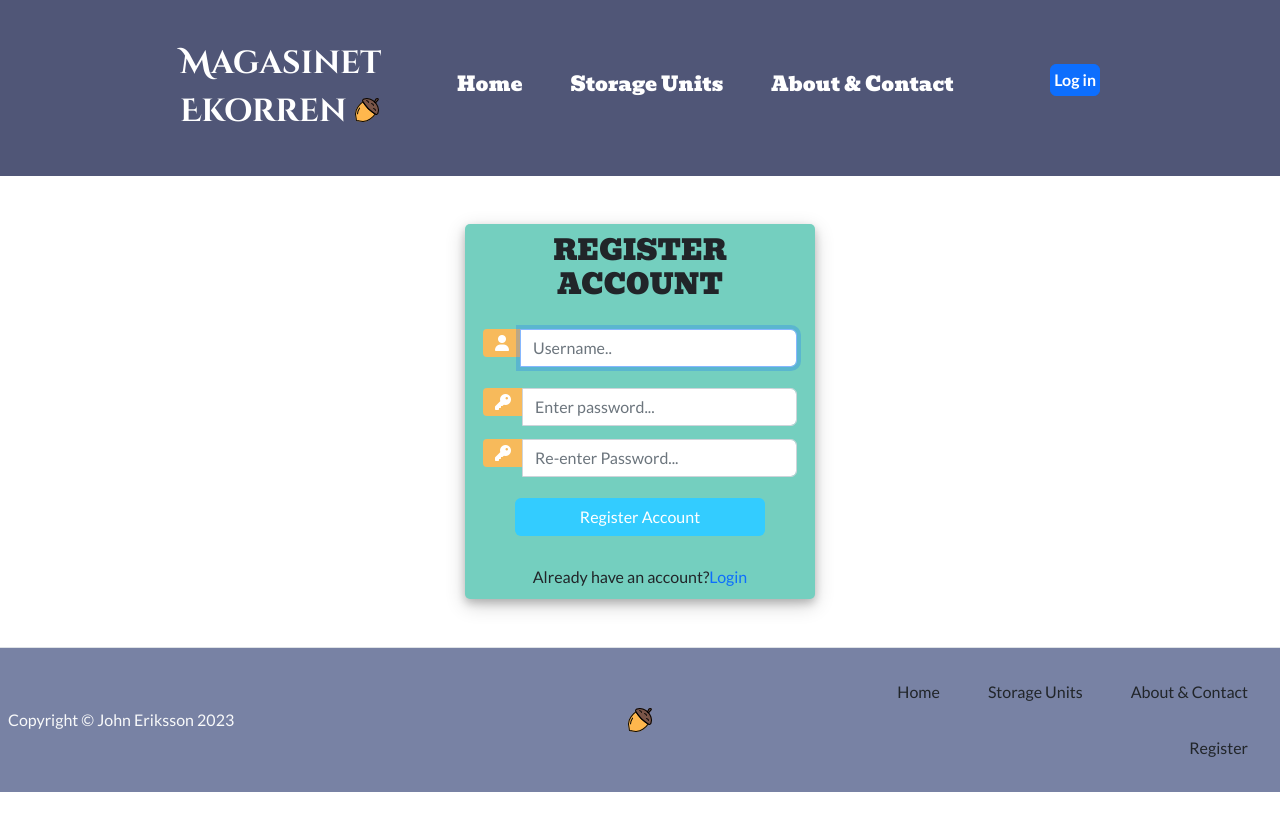
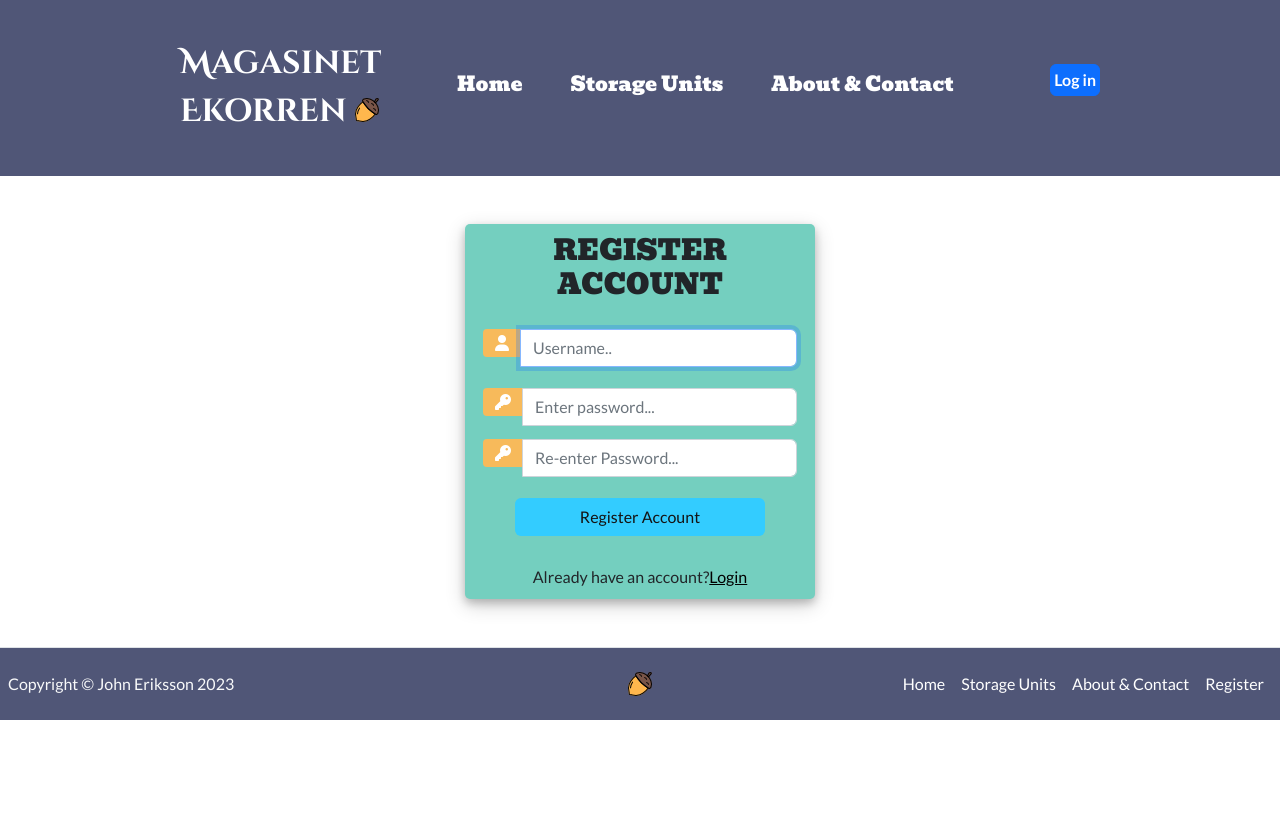
Before and after one commit to Johneriksson88/ekorren, a Django app: page /register/ in a window 1280 px wide. After the commit the page ends 720 px from the top, so only its background shows below. Run offline with Django 4.2, Linux system fonts and the light colour scheme; some libraries are stand-ins or nearby versions; some web fonts are replaced.

Commit message:
Restyle login and register page

```diff
--- a/main/static/css/styles.css
+++ b/main/static/css/styles.css
@@ -11,6 +11,7 @@ body {
     margin: 0;
     padding: 0;
     font-family: "Lato", sans-serif;
+    overflow-x: hidden;
 }
 
 /* TEXT */
@@ -256,25 +257,19 @@ h6 {
 /* FOOTER */
 
 footer {
-    background-color: #7882A4;
+    background-color: #505677;
 }
 
-footer>ul>li {
+footer > ul > li > a.nav-link {
     display: block;
-    padding: var(--bs-nav-link-padding-y) var(--bs-nav-link-padding-x);
-    font-size: var(--bs-nav-link-font-size);
-    font-weight: var(--bs-nav-link-font-weight);
-    /* color: rgba(0, 0, 0, 0.55); */
-    text-decoration: none;
-    transition: color .15s ease-in-out, background-color .15s ease-in-out, border-color .15s ease-in-out;
-    --bs-nav-link-color: var(--bs-navbar-color);
-    --bs-nav-link-hover-color: var(--bs-navbar-hover-color);
-    --bs-nav-link-disabled-color: var(--bs-navbar-disabled-color);
+    color: white;
 }
 
-footer>ul>li:hover {
-    color: rgba(0, 0, 0, 0.9);
+footer > ul > li > a.nav-link:hover {
+    text-decoration: underline;
+    color: white;
 }
+
 
 /* USER REGISTRATION PAGE */
 
@@ -309,18 +304,22 @@ footer>ul>li:hover {
     color: #fff;
 }
 
-.login_btn {
+.login-btn {
     width: 100%;
     background: #33ccff;
-    color: white;
+    color: rgb(20, 19, 19);
 }
 
-.login_btn:focus {
+.links > a {
+    text-decoration: underline;
+}
+
+.login-btn:focus {
     box-shadow: none;
     outline: 0px;
 }
 
-.login_container {
+.login-container {
     padding: 0 2rem;
 }
 
--- a/main/static/js/script.js
+++ b/main/static/js/script.js
@@ -36,7 +36,6 @@ $(document).ready(function () {
     form_fields[1].placeholder = 'Username..';
     form_fields[2].placeholder = 'Enter password...';
     form_fields[3].placeholder = 'Re-enter Password...';
-
 
     for (var field in form_fields) {
       form_fields[field].className += ' form-control'
--- a/main/templates/base.html
+++ b/main/templates/base.html
@@ -91,7 +91,7 @@
 
   <!-- Footer -->
 
-  <footer class="d-flex flex-wrap justify-content-between align-items-center py-3 my-4 border-top px-2">
+  <footer class="d-flex flex-wrap justify-content-between align-items-center py-3 border-top px-2">
     <p class="col-md-4 mb-0 ml-5 text-light">Copyright &copy; John Eriksson <span id="copyright"></span></p>
 
     <a href="/"
--- a/main/templates/register_form.html
+++ b/main/templates/register_form.html
@@ -29,15 +29,15 @@
               </div>
               {{form.password2}}
             </div>
-            <div class="d-flex justify-content-center mt-3 login_container">
-              <input class="btn login_btn" type="submit" value="Register Account">
+            <div class="d-flex justify-content-center mt-3 login-container">
+              <input class="btn login-btn" type="submit" value="Register Account">
             </div>
           </form>
         </div>
         {{form.errors}}
         <div class="mt-4">
           <div class="d-flex justify-content-center links">
-            Already have an account? <a href="{% url 'login' %}" class="ml-2" aria-label="Go to user panel">Login</a>
+            Already have an account? <a href="{% url 'login' %}" class="ml-2 text-black" aria-label="Go to user panel">Login</a>
           </div>
         </div>
 
--- a/main/templates/user_login.html
+++ b/main/templates/user_login.html
@@ -24,7 +24,7 @@
 						<input type="password" name="password" placeholder="Password..." class="form-control">
 					</div>
 					<div class="d-flex justify-content-center mt-3 login_container">
-						<input class="btn login_btn" type="submit" value="Login">
+						<input class="btn login-btn" type="submit" value="Login">
 					</div>
 				</form>
 			</div>
```
Also changed, not shown: main/templates/index.html (+7 -7 lines).
